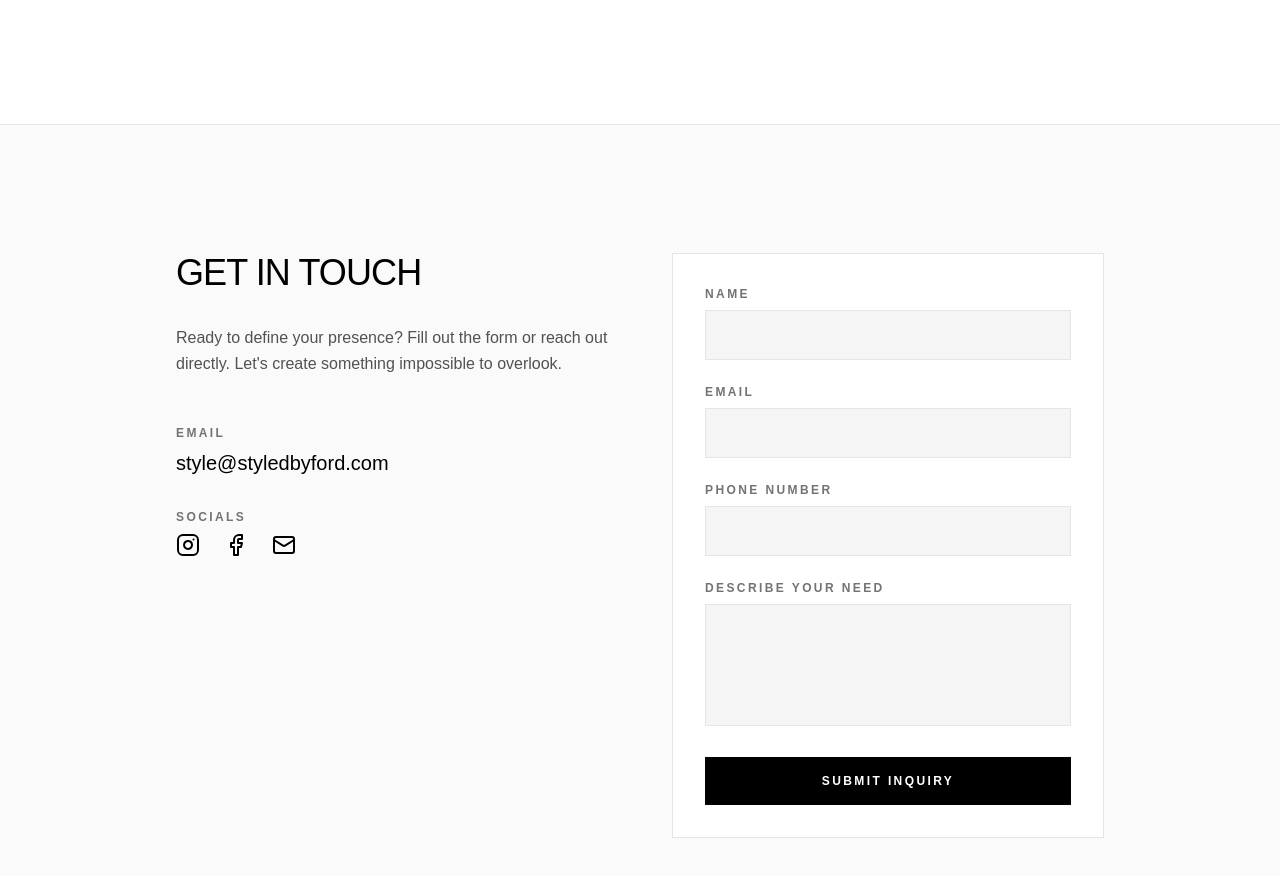
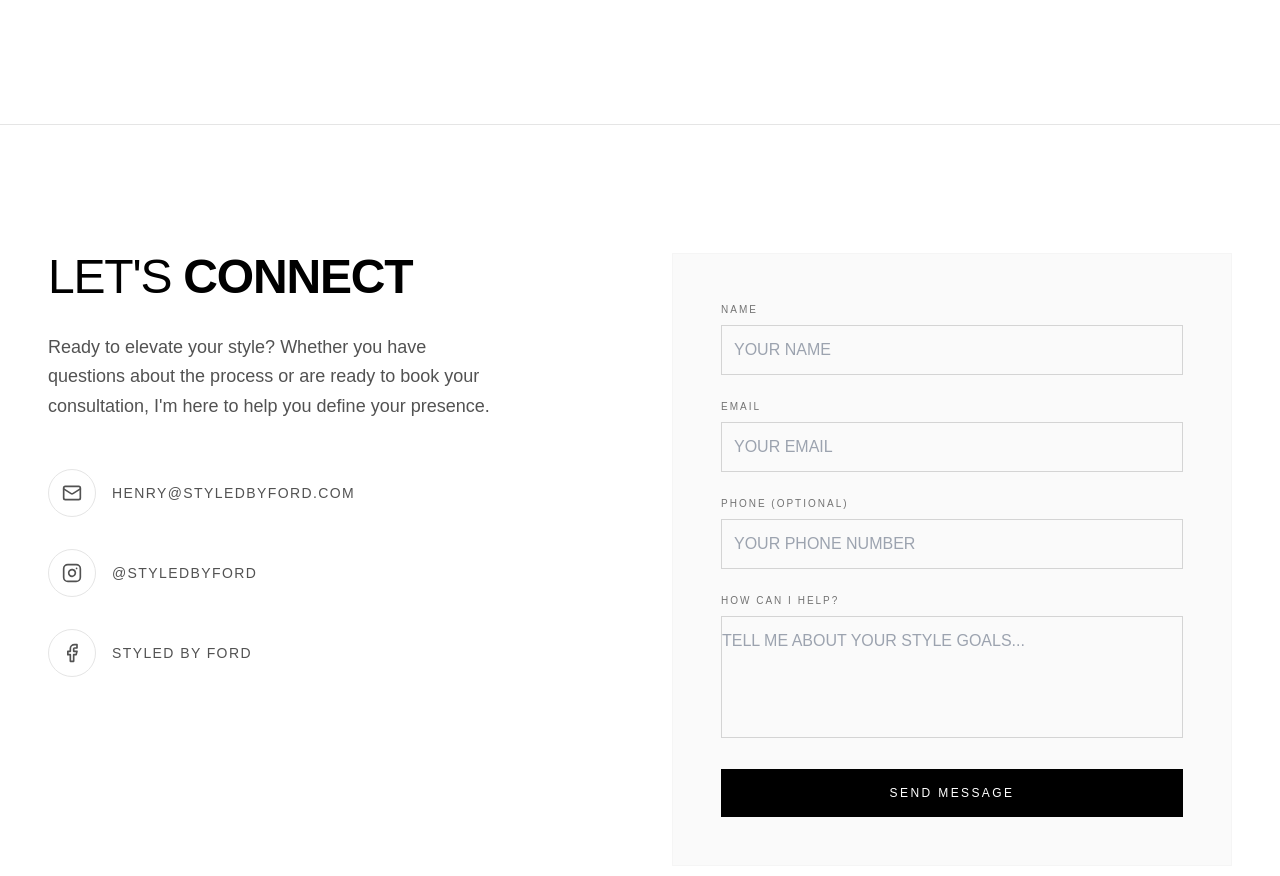
Before and after one commit to hyperpulseon/StyledbyFord, a React (Vite) app: page / in a window 1280 px wide. Shown: the part 5020-5896 px from the top of the page. Built offline with nearby package versions, Linux system fonts and the light colour scheme.

Commit message:
Fix Contact.tsx types

```diff
--- a/src/components/home/Contact.tsx
+++ b/src/components/home/Contact.tsx
@@ -1,4 +1,4 @@
-import { useState } from 'react';
+import { useState, FormEvent, SVGProps } from 'react';
 import { motion } from 'framer-motion';
 import { base44 } from '@/api/base44Client';
 import { Loader2, Instagram, Facebook, Mail } from 'lucide-react';
@@ -14,16 +14,13 @@ export default function Contact() {
   const [isSuccess, setIsSuccess] = useState(false);
   const [error, setError] = useState<string | null>(null);
 
-  const handleSubmit = async (e: React.FormEvent) => {
+  const handleSubmit = async (e: FormEvent) => {
     e.preventDefault();
     setIsSubmitting(true);
     setError(null);
 
     try {
-      await base44.entities.ContactRequest.create({
-        ...formData,
-        status: 'new'
-      });
+      await base44.sendContactRequest(formData);
       setIsSuccess(true);
       setFormData({ name: '', email: '', phone: '', need_description: '' });
     } catch (err) {
@@ -33,104 +30,158 @@ export default function Contact() {
     }
   };
 
+  const handleChange = (e: React.ChangeEvent<HTMLInputElement | HTMLTextAreaElement>) => {
+    const { name, value } = e.target;
+    setFormData(prev => ({ ...prev, [name]: value }));
+  };
+
   return (
-    <section id="contact" className="py-24 md:py-32 bg-neutral-50 dark:bg-neutral-950 border-t border-neutral-200 dark:border-neutral-900 transition-colors duration-500">
-      <div className="container mx-auto px-6 md:px-12 max-w-5xl">
-        <div className="grid md:grid-cols-2 gap-16">
+    <section id="contact" className="py-24 md:py-32 bg-white dark:bg-black border-t border-neutral-200 dark:border-neutral-900 transition-colors duration-500">
+      <div className="container mx-auto px-6 md:px-12">
+        <div className="grid md:grid-cols-2 gap-16 lg:gap-24">
 
           {/* Contact Info */}
           <motion.div
-            initial={{ opacity: 0, x: -20 }}
+            initial={{ opacity: 0, x: -30 }}
             whileInView={{ opacity: 1, x: 0 }}
             viewport={{ once: true }}
+            transition={{ duration: 0.8 }}
           >
-            <h2 className="text-3xl md:text-4xl font-light uppercase tracking-tight mb-8 text-black dark:text-white">Get In Touch</h2>
-            <p className="text-neutral-600 dark:text-neutral-400 font-light mb-12 leading-relaxed">
-              Ready to define your presence? Fill out the form or reach out directly. Let's create something impossible to overlook.
+            <h2 className="text-3xl md:text-5xl font-light uppercase tracking-tight mb-8 text-black dark:text-white">
+              Let's <span className="font-bold">Connect</span>
+            </h2>
+            <p className="text-neutral-600 dark:text-neutral-400 font-light text-lg mb-12 max-w-md leading-relaxed">
+              Ready to elevate your style? Whether you have questions about the process or are ready to book your consultation, I'm here to help you define your presence.
             </p>
 
             <div className="space-y-8">
-              <div>
-                <h4 className="text-xs font-bold uppercase tracking-[0.2em] text-neutral-500 mb-2">Email</h4>
-                <a href="mailto:style@styledbyford.com" className="text-xl text-black dark:text-white hover:text-neutral-600 dark:hover:text-neutral-400 transition-colors">style@styledbyford.com</a>
+              <div className="flex items-center gap-4 text-neutral-600 dark:text-neutral-400 group">
+                <div className="w-12 h-12 border border-neutral-200 dark:border-neutral-800 flex items-center justify-center rounded-full group-hover:border-black dark:group-hover:border-white transition-colors duration-300">
+                  <Mail className="w-5 h-5" />
+                </div>
+                <a href="mailto:henry@styledbyford.com" className="text-sm uppercase tracking-widest hover:text-black dark:hover:text-white transition-colors">
+                  henry@styledbyford.com
+                </a>
               </div>
-              <div>
-                <h4 className="text-xs font-bold uppercase tracking-[0.2em] text-neutral-500 mb-2">Socials</h4>
-                <div className="flex gap-6">
-                  <a href="#" className="text-black dark:text-white hover:text-neutral-600 dark:hover:text-neutral-400 transition-colors"><Instagram className="w-6 h-6" /></a>
-                  <a href="#" className="text-black dark:text-white hover:text-neutral-600 dark:hover:text-neutral-400 transition-colors"><Facebook className="w-6 h-6" /></a>
-                  <a href="#" className="text-black dark:text-white hover:text-neutral-600 dark:hover:text-neutral-400 transition-colors"><Mail className="w-6 h-6" /></a>
+
+              <div className="flex items-center gap-4 text-neutral-600 dark:text-neutral-400 group">
+                <div className="w-12 h-12 border border-neutral-200 dark:border-neutral-800 flex items-center justify-center rounded-full group-hover:border-black dark:group-hover:border-white transition-colors duration-300">
+                  <Instagram className="w-5 h-5" />
                 </div>
+                <a href="https://instagram.com" target="_blank" rel="noopener noreferrer" className="text-sm uppercase tracking-widest hover:text-black dark:hover:text-white transition-colors">
+                  @styledbyford
+                </a>
+              </div>
+
+              <div className="flex items-center gap-4 text-neutral-600 dark:text-neutral-400 group">
+                <div className="w-12 h-12 border border-neutral-200 dark:border-neutral-800 flex items-center justify-center rounded-full group-hover:border-black dark:group-hover:border-white transition-colors duration-300">
+                  <Facebook className="w-5 h-5" />
+                </div>
+                <a href="https://facebook.com" target="_blank" rel="noopener noreferrer" className="text-sm uppercase tracking-widest hover:text-black dark:hover:text-white transition-colors">
+                  Styled by Ford
+                </a>
               </div>
             </div>
           </motion.div>
 
-          {/* Form */}
+          {/* Contact Form */}
           <motion.div
-            initial={{ opacity: 0, x: 20 }}
+            initial={{ opacity: 0, x: 30 }}
             whileInView={{ opacity: 1, x: 0 }}
             viewport={{ once: true }}
-            className="bg-white dark:bg-black p-8 border border-neutral-200 dark:border-neutral-900 transition-colors"
+            transition={{ duration: 0.8, delay: 0.2 }}
+            className="bg-neutral-50 dark:bg-neutral-900/30 p-8 md:p-12 border border-neutral-100 dark:border-neutral-800"
           >
             {isSuccess ? (
               <div className="h-full flex flex-col items-center justify-center text-center py-12">
-                <div className="w-16 h-16 rounded-full border-2 border-black dark:border-white flex items-center justify-center mb-6 text-black dark:text-white">
+                <div className="w-16 h-16 bg-black dark:bg-white text-white dark:text-black rounded-full flex items-center justify-center mb-6">
                   <Check className="w-8 h-8" />
                 </div>
-                <h3 className="text-2xl font-light uppercase mb-4 text-black dark:text-white">Message Sent</h3>
-                <p className="text-neutral-600 dark:text-neutral-400">Thank you for reaching out. I will be in touch with you shortly.</p>
-                <button onClick={() => setIsSuccess(false)} className="mt-8 text-xs uppercase tracking-[0.2em] border-b border-black dark:border-white pb-1 hover:text-neutral-500 dark:hover:text-neutral-400 hover:border-neutral-500 dark:hover:border-neutral-400 text-black dark:text-white">Send another</button>
+                <h3 className="text-2xl font-medium uppercase mb-4 text-black dark:text-white">Message Sent</h3>
+                <p className="text-neutral-600 dark:text-neutral-400 font-light">
+                  Thank you for reaching out. I will get back to you shortly to schedule your Vibe Check.
+                </p>
+                <button
+                  onClick={() => setIsSuccess(false)}
+                  className="mt-8 text-xs uppercase tracking-widest border-b border-black dark:border-white pb-1 hover:opacity-60 transition-opacity text-black dark:text-white"
+                >
+                  Send another message
+                </button>
               </div>
             ) : (
               <form onSubmit={handleSubmit} className="space-y-6">
                 <div>
-                  <label className="block text-xs font-bold uppercase tracking-[0.2em] text-neutral-500 mb-2">Name</label>
+                  <label htmlFor="name" className="block text-[10px] uppercase tracking-[0.2em] text-neutral-500 mb-2">Name</label>
                   <input
                     type="text"
+                    id="name"
+                    name="name"
+                    value={formData.name}
+                    onChange={handleChange}
                     required
-                    value={formData.name}
-                    onChange={(e) => setFormData({ ...formData, name: e.target.value })}
-                    className="w-full bg-neutral-100 dark:bg-neutral-900 border border-neutral-200 dark:border-neutral-800 p-3 text-black dark:text-white focus:border-black dark:focus:border-white focus:outline-none transition-colors"
+                    className="w-full bg-transparent border-b border-neutral-300 dark:border-neutral-700 py-3 text-black dark:text-white focus:outline-none focus:border-black dark:focus:border-white transition-colors rounded-none"
+                    placeholder="YOUR NAME"
                   />
                 </div>
+
                 <div>
-                  <label className="block text-xs font-bold uppercase tracking-[0.2em] text-neutral-500 mb-2">Email</label>
+                  <label htmlFor="email" className="block text-[10px] uppercase tracking-[0.2em] text-neutral-500 mb-2">Email</label>
                   <input
                     type="email"
+                    id="email"
+                    name="email"
+                    value={formData.email}
+                    onChange={handleChange}
                     required
-                    value={formData.email}
-                    onChange={(e) => setFormData({ ...formData, email: e.target.value })}
-                    className="w-full bg-neutral-100 dark:bg-neutral-900 border border-neutral-200 dark:border-neutral-800 p-3 text-black dark:text-white focus:border-black dark:focus:border-white focus:outline-none transition-colors"
+                    className="w-full bg-transparent border-b border-neutral-300 dark:border-neutral-700 py-3 text-black dark:text-white focus:outline-none focus:border-black dark:focus:border-white transition-colors rounded-none"
+                    placeholder="YOUR EMAIL"
                   />
                 </div>
+
                 <div>
-                  <label className="block text-xs font-bold uppercase tracking-[0.2em] text-neutral-500 mb-2">Phone Number</label>
+                  <label htmlFor="phone" className="block text-[10px] uppercase tracking-[0.2em] text-neutral-500 mb-2">Phone (Optional)</label>
                   <input
                     type="tel"
+                    id="phone"
+                    name="phone"
                     value={formData.phone}
-                    onChange={(e) => setFormData({ ...formData, phone: e.target.value })}
-                    className="w-full bg-neutral-100 dark:bg-neutral-900 border border-neutral-200 dark:border-neutral-800 p-3 text-black dark:text-white focus:border-black dark:focus:border-white focus:outline-none transition-colors"
+                    onChange={handleChange}
+                    className="w-full bg-transparent border-b border-neutral-300 dark:border-neutral-700 py-3 text-black dark:text-white focus:outline-none focus:border-black dark:focus:border-white transition-colors rounded-none"
+                    placeholder="YOUR PHONE NUMBER"
                   />
                 </div>
+
                 <div>
-                  <label className="block text-xs font-bold uppercase tracking-[0.2em] text-neutral-500 mb-2">Describe Your Need</label>
+                  <label htmlFor="need_description" className="block text-[10px] uppercase tracking-[0.2em] text-neutral-500 mb-2">How can I help?</label>
                   <textarea
+                    id="need_description"
+                    name="need_description"
+                    value={formData.need_description}
+                    onChange={handleChange}
                     required
                     rows={4}
-                    value={formData.need_description}
-                    onChange={(e) => setFormData({ ...formData, need_description: e.target.value })}
-                    className="w-full bg-neutral-100 dark:bg-neutral-900 border border-neutral-200 dark:border-neutral-800 p-3 text-black dark:text-white focus:border-black dark:focus:border-white focus:outline-none transition-colors resize-none"
-                  ></textarea>
+                    className="w-full bg-transparent border-b border-neutral-300 dark:border-neutral-700 py-3 text-black dark:text-white focus:outline-none focus:border-black dark:focus:border-white transition-colors resize-none rounded-none"
+                    placeholder="TELL ME ABOUT YOUR STYLE GOALS..."
+                  />
                 </div>
 
-                {error && <p className="text-red-500 text-sm">{error}</p>}
+                {error && (
+                  <div className="text-red-500 text-xs uppercase tracking-wide">{error}</div>
+                )}
 
                 <button
                   type="submit"
                   disabled={isSubmitting}
-                  className="w-full bg-black dark:bg-white text-white dark:text-black font-bold uppercase tracking-[0.2em] py-4 text-xs hover:bg-neutral-800 dark:hover:bg-neutral-200 transition-colors flex items-center justify-center gap-2"
+                  className="w-full bg-black dark:bg-white text-white dark:text-black py-4 uppercase text-xs tracking-[0.2em] hover:bg-neutral-800 dark:hover:bg-neutral-200 transition-colors disabled:opacity-50 disabled:cursor-not-allowed flex items-center justify-center gap-2"
                 >
-                  {isSubmitting ? <Loader2 className="w-4 h-4 animate-spin" /> : "Submit Inquiry"}
+                  {isSubmitting ? (
+                    <>
+                      <Loader2 className="w-4 h-4 animate-spin" />
+                      Sending...
+                    </>
+                  ) : (
+                    'Send Message'
+                  )}
                 </button>
               </form>
             )}
@@ -142,7 +193,7 @@ export default function Contact() {
   );
 }
 
-function Check(props: React.SVGProps<SVGSVGElement>) {
+function Check(props: SVGProps<SVGSVGElement>) {
   return (
     <svg
       {...props}
```
